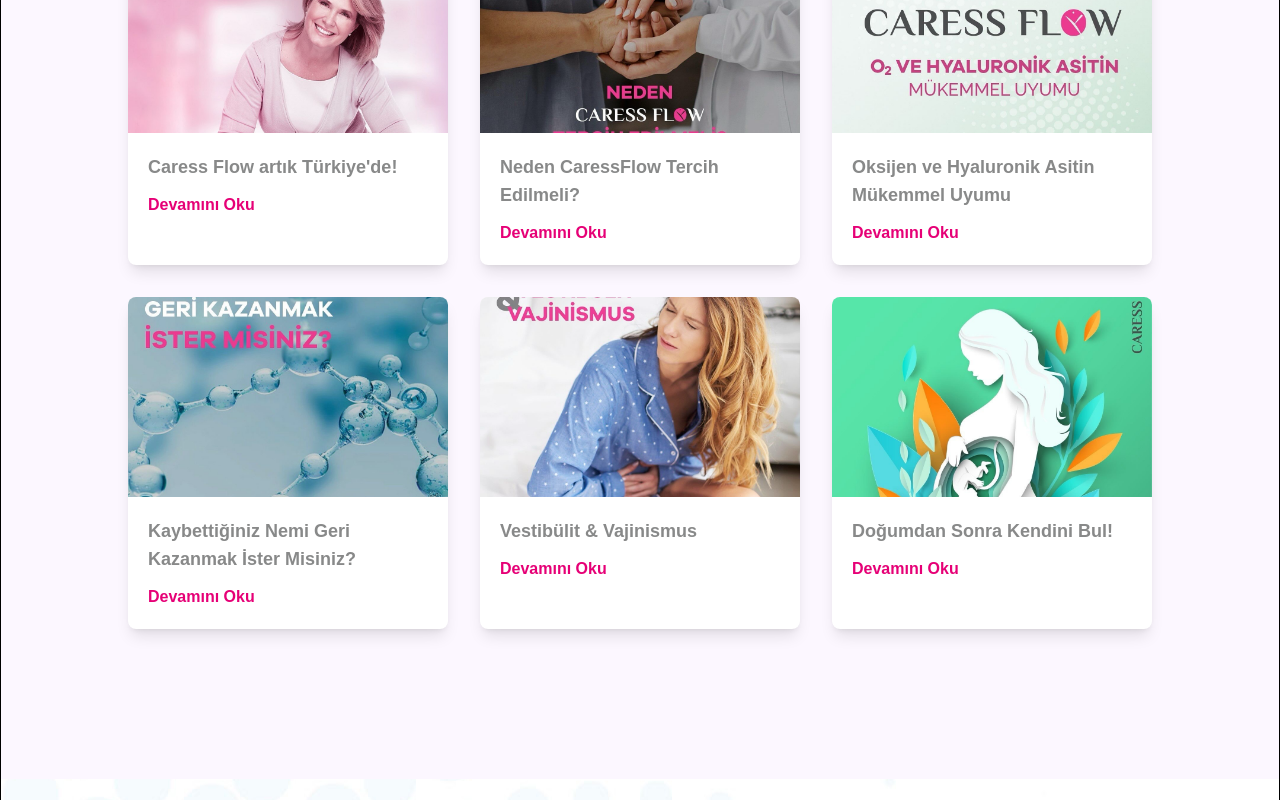
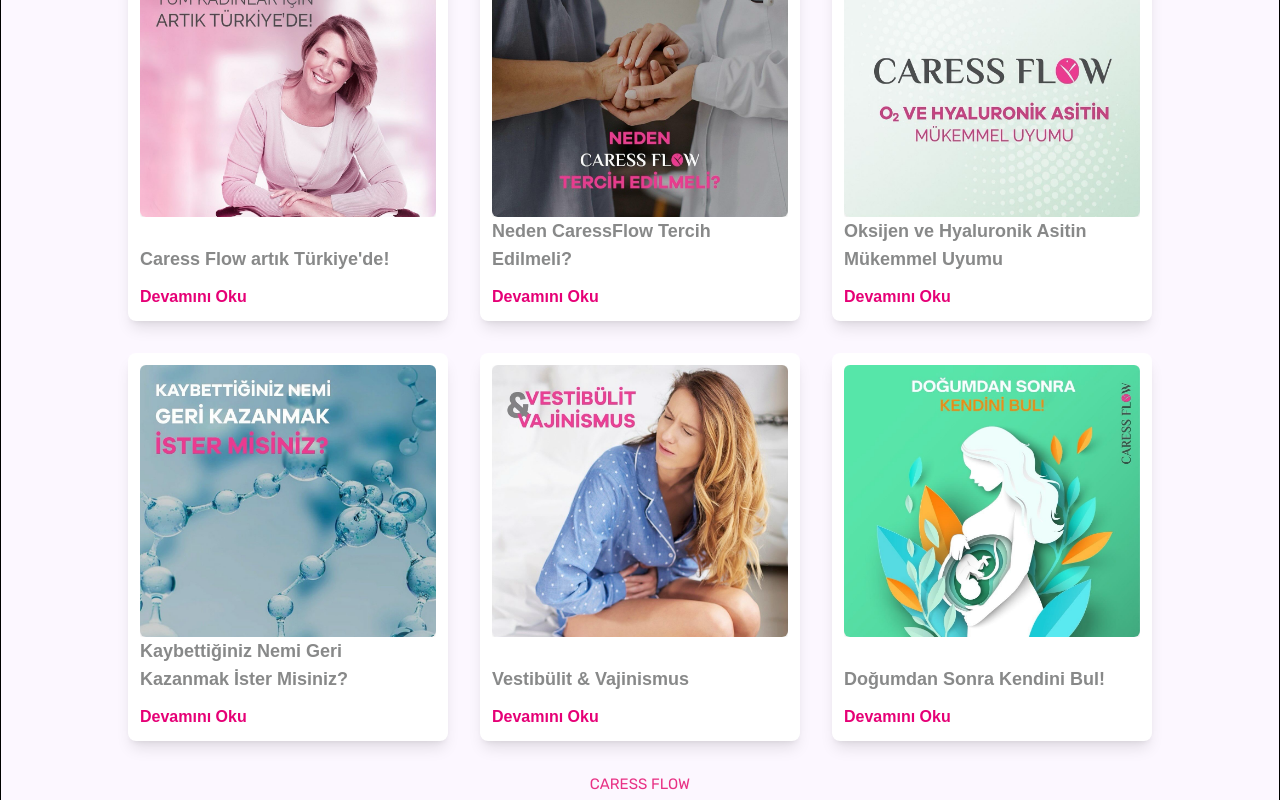
Before and after one commit to CodevorousLabs/Caressflow, a Next.js app in the folder client/: page / in a window 1280 px wide. Shown: the part 2240-3040 px from the top of the page. Built offline with nearby package versions, Linux system fonts and the light colour scheme.

Commit message:
fix: visual bug with images are fixed in news section

```diff
--- a/client/components/landingPageComponents/features/featureCard.tsx
+++ b/client/components/landingPageComponents/features/featureCard.tsx
@@ -5,7 +5,7 @@
 
 export default function FeatureCard({ feat, Icon }: ComponentProps) {
   return (
-    <div className="flex flex-col gap-2 p-10 bg-white w-1/4">
+    <div className="flex flex-col gap-2 p-10 bg-white w-1/4 shadow-sm">
       <div className="flex flex-col justify-start items-start">
         <div className=" w-[70px] h-[70px] bg-[#F8F8F8] flex items-center justify-center text-5xl text-pink-bg">
           <Icon />
--- a/client/components/landingPageComponents/features/features.tsx
+++ b/client/components/landingPageComponents/features/features.tsx
@@ -29,7 +29,7 @@
   return (
     <div className="flex flex-col w-full justify-center items-center px-15 py-30 relative">
 
-      <div className="absolute inset-0 bg-white/10"></div>
+
 
       <div className="flex flex-col justify-center items-center space-y-5 z-10">
         <SectionTitle>CARESS FLOW</SectionTitle>
--- a/client/components/landingPageComponents/news/news.tsx
+++ b/client/components/landingPageComponents/news/news.tsx
@@ -48,11 +48,13 @@
         <SectionDescription>Yayınlar ve Haberler</SectionDescription>
       </div>
 
-      <div className="grid grid-cols-1 sm:grid-cols-2 lg:grid-cols-3 gap-8 mt-8">
+      <div className="grid grid-cols-1 sm:grid-cols-2 lg:grid-cols-3 gap-8 mt-8 mb-8">
         {staticData.map((news, index) => (
           <NewsCard key={index} news={news} />
         ))}
       </div>
+
+      <SectionTitle>CARESS FLOW</SectionTitle>
     </div>
   )
 }
--- a/client/components/landingPageComponents/news/newsCard.tsx
+++ b/client/components/landingPageComponents/news/newsCard.tsx
@@ -7,20 +7,19 @@
 
 export default function NewsCard({ news }: ComponentProps) {
   return (
-    <div className="bg-white rounded-lg shadow-lg max-w-xs overflow-hidden">
-      <div className="overflow-hidden h-[200px]">
+    <div className="bg-white rounded-lg shadow-lg max-w-xs overflow-hidden flex flex-col justify-between p-3">
+      <div className="overflow-hidden h-[272px] relative">
         <Link href={news.title}>
           <Image
             src={news.imageUrl}
             alt={news.title}
-            width={300}
-            height={200}
-            className="w-full h-full object-cover transform transition-transform duration-300 hover:scale-105"
+            fill
+            className="bg-white absolute rounded-md shadow-sm hover:scale-110 duration-150"
           />
         </Link>
       </div>
 
-      <div className="p-5 flex flex-col">
+      <div className="flex flex-col">
         <Link href={news.title}>
           <p className="text-lg font-semibold text-[#888989] hover:text-pink-600 transition duration-200 mb-3">
             {news.title}
```
